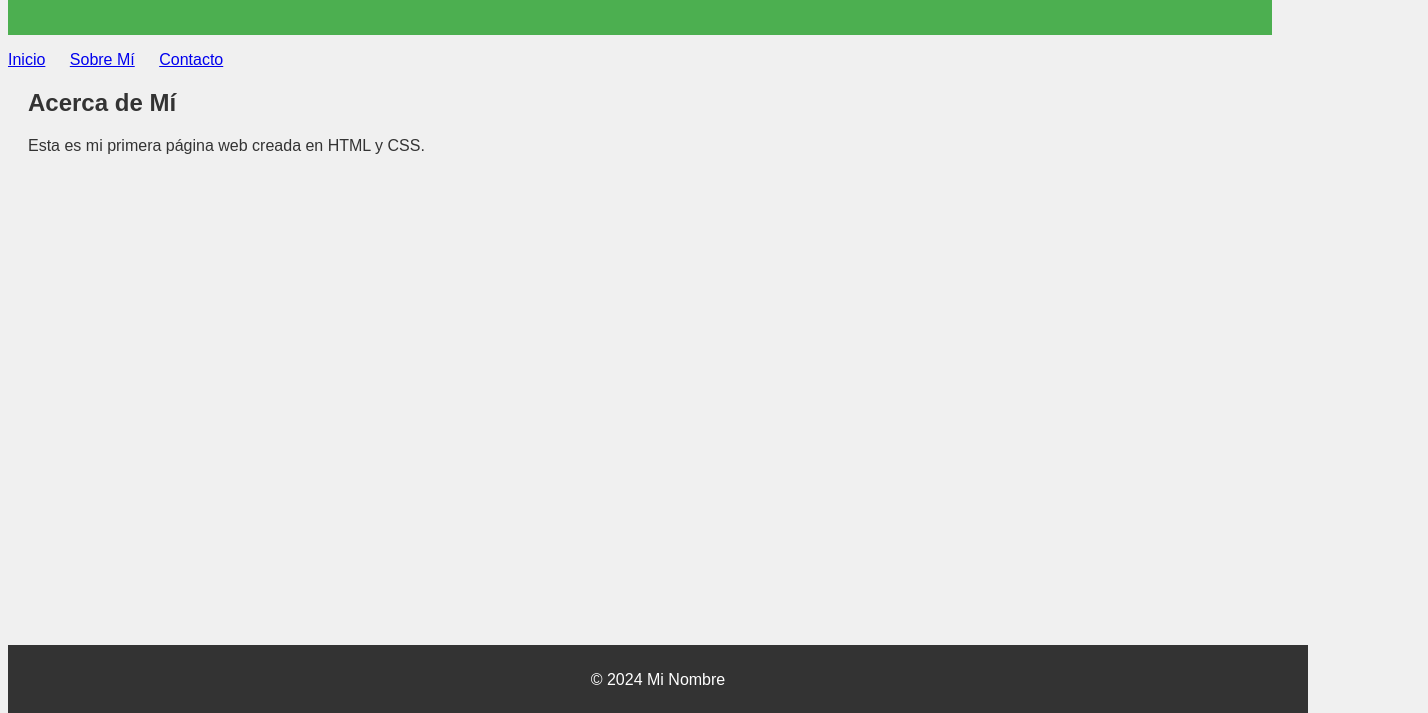
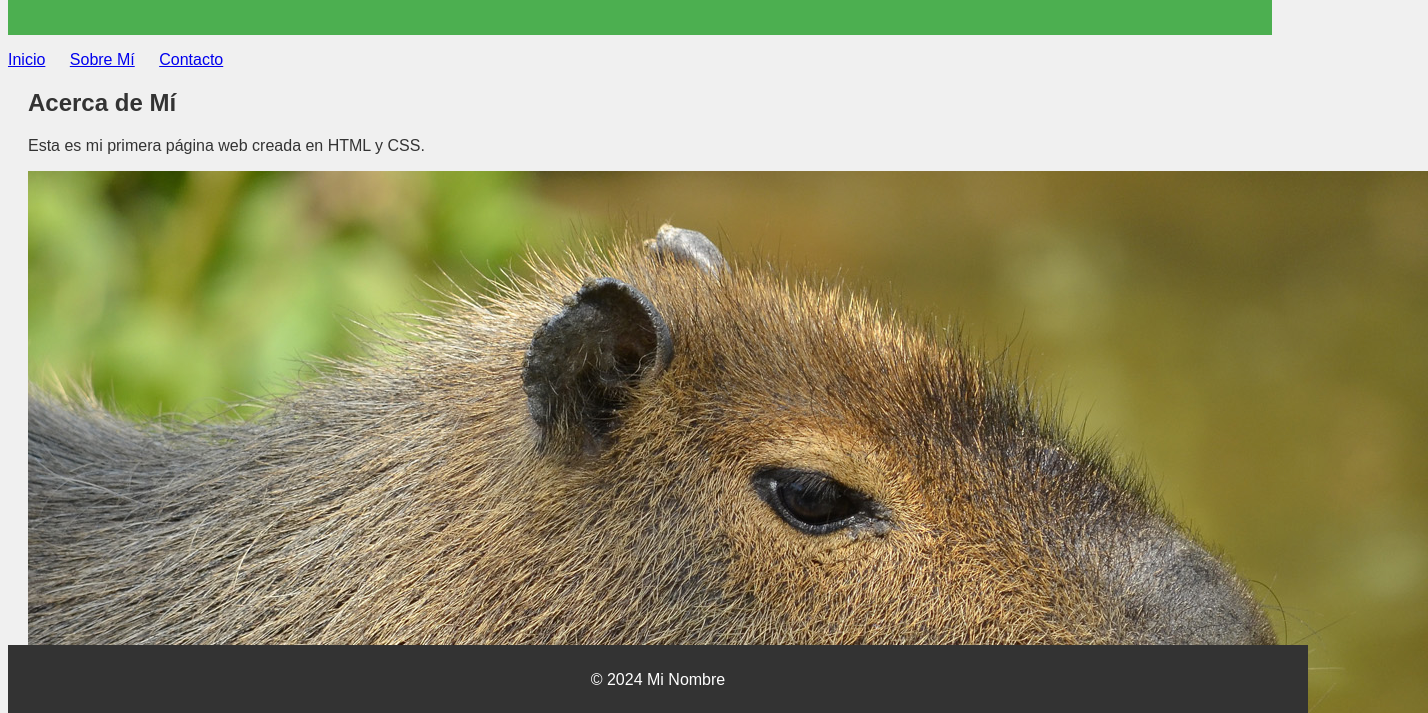
Before and after one commit to sgjuarez/sociedad_digital2024, a plain HTML site: page index.html in a window 1280 px wide. Shown: the part 85-798 px from the top of the page, 1428 px wide, since content can reach past the window. Drawn offline with Linux system fonts and the light colour scheme.

Commit message:
Update index.html

```diff
--- a/index.html
+++ b/index.html
@@ -20,6 +20,7 @@
  <section>
  <h2>Acerca de Mí</h2>
  <p>Esta es mi primera página web creada en HTML y CSS.</p>
+  <img src="capi.jpg">
  </section>
  <footer>
  <p>&copy; 2024 Mi Nombre</p>
```
